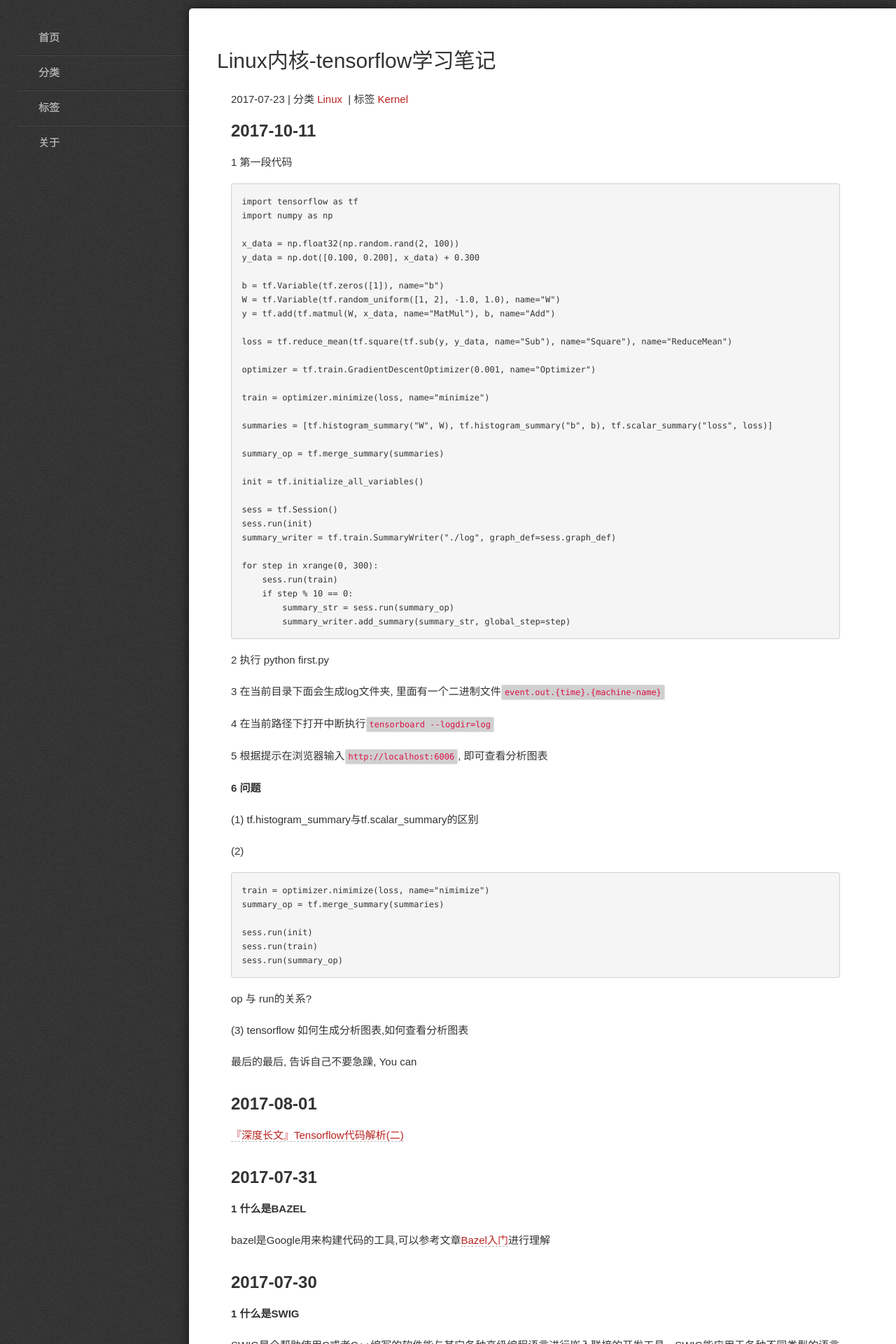
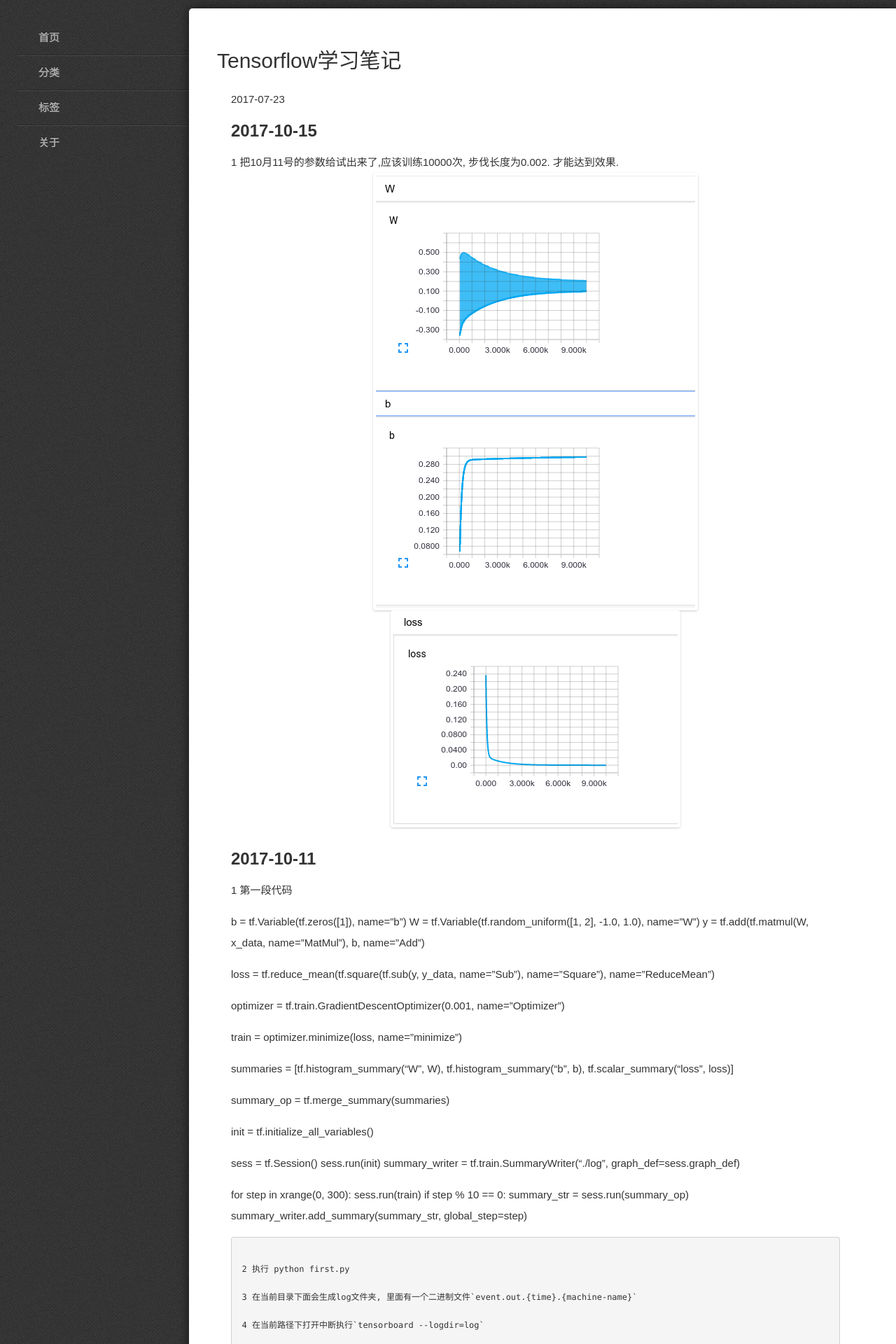
Before and after one commit to Claruarius/blog, a Jekyll site: the page built from _posts/2017-07-23-tensorflow学习笔记.md, in a window 1280 px wide. Shown: the top 1920 px of the page at 70% size. Built offline with Jekyll 4.4.1, drawn with Linux system fonts in a browser that asks for light colours; some web fonts are replaced; our own code applies the rules of GitHub Pages for plain Markdown files; formulas are drawn with MathJax 3; some of the changed text lies outside the part shown.

Commit message:
modify article

````diff
--- a/_posts/2017-07-23-tensorflow学习笔记.md
+++ b/_posts/2017-07-23-tensorflow学习笔记.md
@@ -1,21 +1,13 @@
----
-date: 2017-07-23
-layout: post
-title: Linux内核-tensorflow学习笔记
-categories: Linux
-tags: Kernel
-excerpt: 这个是一个特殊的笔记,因为还在学习中, 所以也就用了一些特殊的方法隐藏起来, 如果你看到了请不要笑话, 该文用来记录我学习python, tensorflow的笔记。
----
+## **2017-10-15**
+
+1 把10月11号的参数给试出来了,应该训练10000次, 步伐长度为0.002. 才能达到效果.
+![](/blog/assets/kernel/tensorflow-10.png)
+![](/blog/assets/kernel/tensorflow-11.png)
+
 
 ## **2017-10-11**
 
 1 第一段代码
-```
-import tensorflow as tf
-import numpy as np
-
-x_data = np.float32(np.random.rand(2, 100))
-y_data = np.dot([0.100, 0.200], x_data) + 0.300
 
 b = tf.Variable(tf.zeros([1]), name="b")
 W = tf.Variable(tf.random_uniform([1, 2], -1.0, 1.0), name="W")
````
Also changed, not shown: assets/kernel/tensorflow-10.png (added), assets/kernel/tensorflow-11.png (added).
